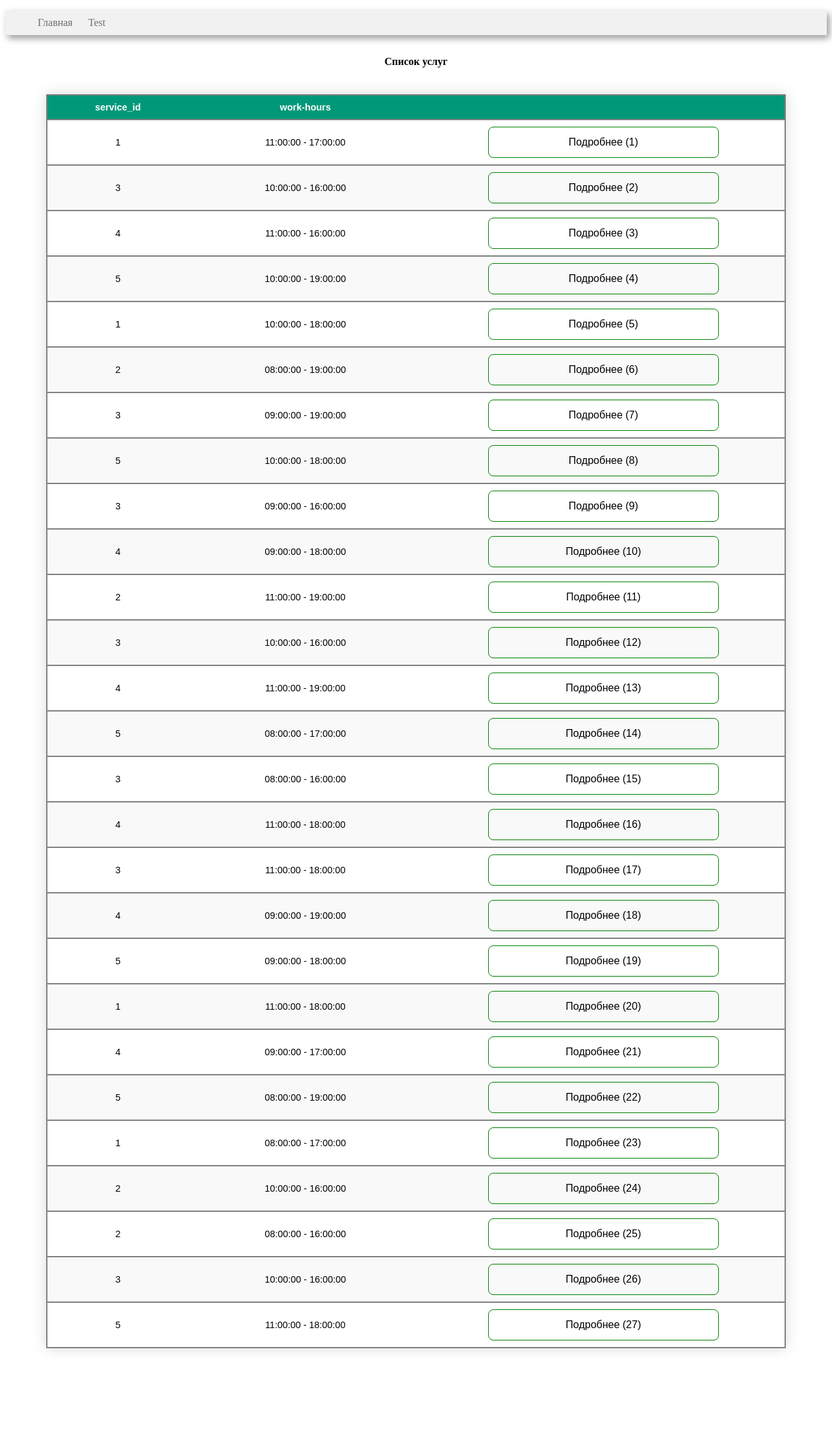
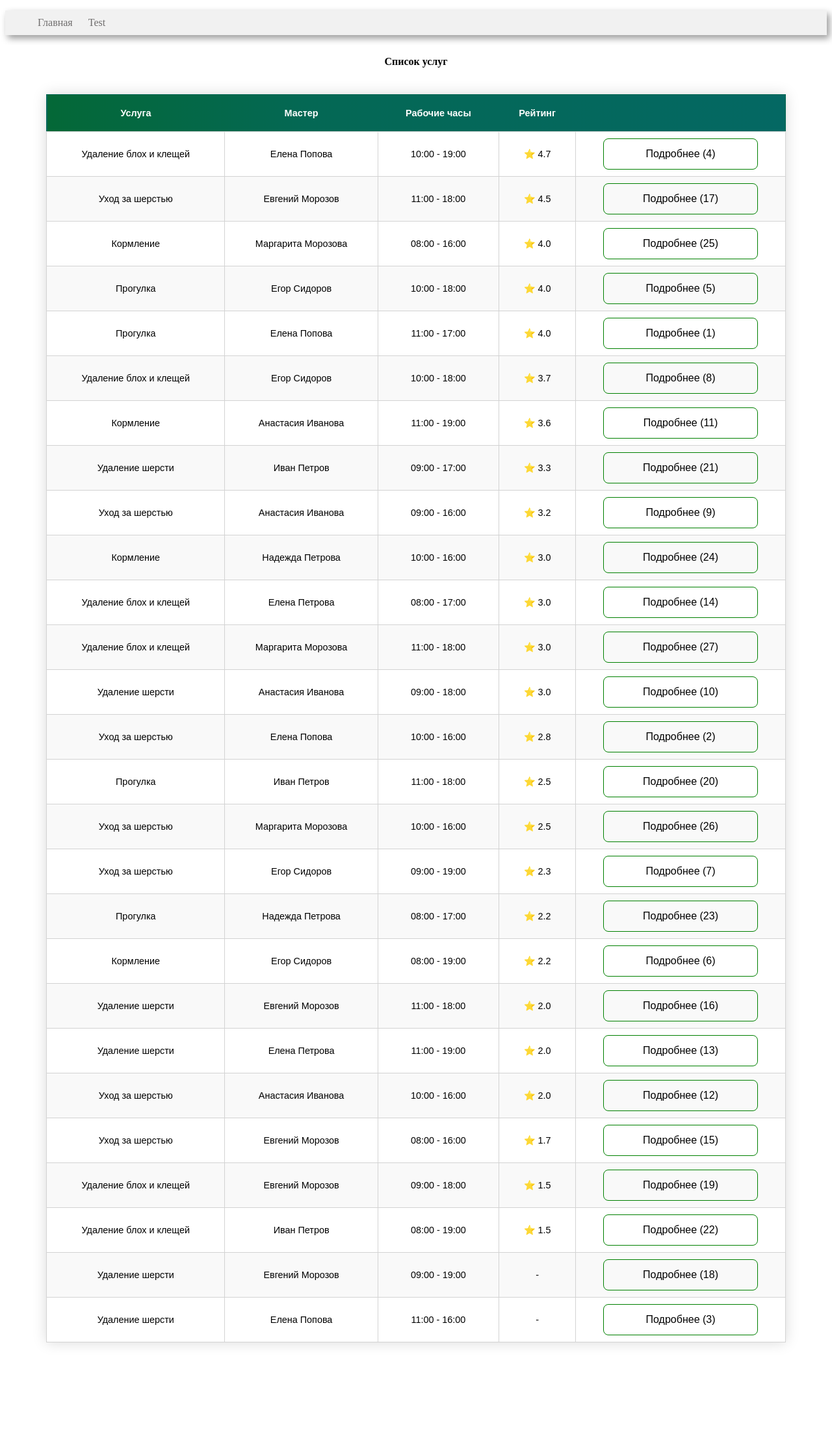
Before and after one commit to SaltySugar32/AnimalCareServices, a Flask app: page / in a window 1280 px wide. Shown: the whole page at 65% size. After the commit the page ends 2070 px from the top, so only its background shows below. Run offline with Flask 3, Linux system fonts and the light colour scheme; data comes from the database, SQL or seed files in the repository; both versions use the stored data as it was after the commit.

Commit message:
view update

```diff
--- a/CODE/models/index_model.py
+++ b/CODE/models/index_model.py
@@ -1,4 +1,34 @@
-import pandas
+import pandas as pd
+import datetime as dt
 
 def get_master_service_list(conn):
-    return pandas.read_sql('SELECT * FROM master_service', conn)
+    df = pd.read_sql('''
+    WITH get_rating AS(
+        SELECT
+            master_service_id,
+            AVG(review_score) AS rating
+        FROM service_order
+        JOIN review USING (order_id)
+        GROUP BY master_service_id
+    ),
+    get_ms AS(
+        SELECT *
+        FROM master_service
+    )
+    SELECT
+        master_service_id,
+        service_name,
+        master_name,
+        work_day_start,
+        work_day_end,
+        rating
+    FROM get_ms
+    JOIN service USING(service_id)
+    JOIN master USING(master_id)
+    LEFT JOIN get_rating USING(master_service_id)
+    ORDER BY rating DESC, service_name, master_name
+    ''', conn)
+    # df['work_day_start'] = pd.to_datetime(df['work_day_start']).dt.strftime('%H:%M')
+    # df['work_day_end'] = pd.to_datetime(df['work_day_end']).dt.strftime('%H:%M')
+    # df['rating'] = df['rating'].apply(lambda x: '-' if pd.isna(x) else round(x, 1))
+    return df
--- a/CODE/populate.py
+++ b/CODE/populate.py
@@ -184,7 +184,7 @@ def gen_review(con=get_db_connection(), review_num=20):
   ''')
 
 
-def populate(client_num=20, service_num = 5, master_num=10, service_order_num=50, review_num=20):
+def populate(client_num=20, service_num = 5, master_num=10, service_order_num=150, review_num=90):
   con=get_db_connection()
   # reset tables
   drop_tables(con)
--- a/CODE/static/styles.css
+++ b/CODE/static/styles.css
@@ -43,12 +43,13 @@
 }
 
 .index-table thead tr {
-    background-color: #009879;
+    background: rgb(4,104,55);
+background: linear-gradient(90deg, rgba(4,104,55,1) 0%, rgba(4,104,84,1) 35%, rgba(4,104,99,1) 100%);
     color: #ffffff;
 }
 
 .index-table tr{
-    border: 2px solid grey;
+    border: solid thin #046854;
 }
 
 .index-table tr:nth-child(even) {
@@ -59,7 +60,13 @@
     background-color: #ffffff; /* Sets the background color of odd rows to white */
   }
 
-.index-table th, td{
+.index-table th{
+    margin:auto;
+    padding: 20px 10px;
+}
+
+.index-table td{
+    border: solid thin lightgray;
     margin:auto;
     padding: 10px 5px;
 }
--- a/CODE/templates/index.html
+++ b/CODE/templates/index.html
@@ -15,16 +15,27 @@
         <table class="index-table">
             <thead>
                 <tr>
-                    <th>service_id</th>
-                    <th>work-hours</th>
+                    <th>Услуга</th>
+                    <th>Мастер</th>
+                    <th>Рабочие часы</th>
+                    <th>Рейтинг</th>
                     <th></th>
                 </tr>
             </thead>
             <tbody>
                 {% for i in range(n) %}
                     <tr>
-                        <td> {{ relation.loc[i, 'service_id'] }} </td>
-                        <td> {{ relation.loc[i, 'work_day_start'] }} - {{ relation.loc[i, 'work_day_end'] }}</td>
+                        <td> {{ relation.loc[i, 'service_name'] }} </td>
+                        <td> {{ relation.loc[i, 'master_name'] }} </td>
+                        <td> {{ relation.loc[i, 'work_day_start'][:5] }} - {{ relation.loc[i, 'work_day_end'][:5] }}</td>
+                        <td>
+                            {% set rating = relation.loc[i, 'rating'] %}
+                            {% if rating|float >=0 %}
+                            &#11088 {{ '{:.1f}'.format(rating) }}
+                            {% else %}
+                                -
+                            {% endif %}
+                        </td>
                         <td>
                             <a href="{{ url_for('master_service', id=relation.loc[i, 'master_service_id']) }}" class="button">
                                 Подробнее ({{ relation.loc[i, 'master_service_id'] }})
```
Also changed, not shown: CODE/database/db.sqlite.
